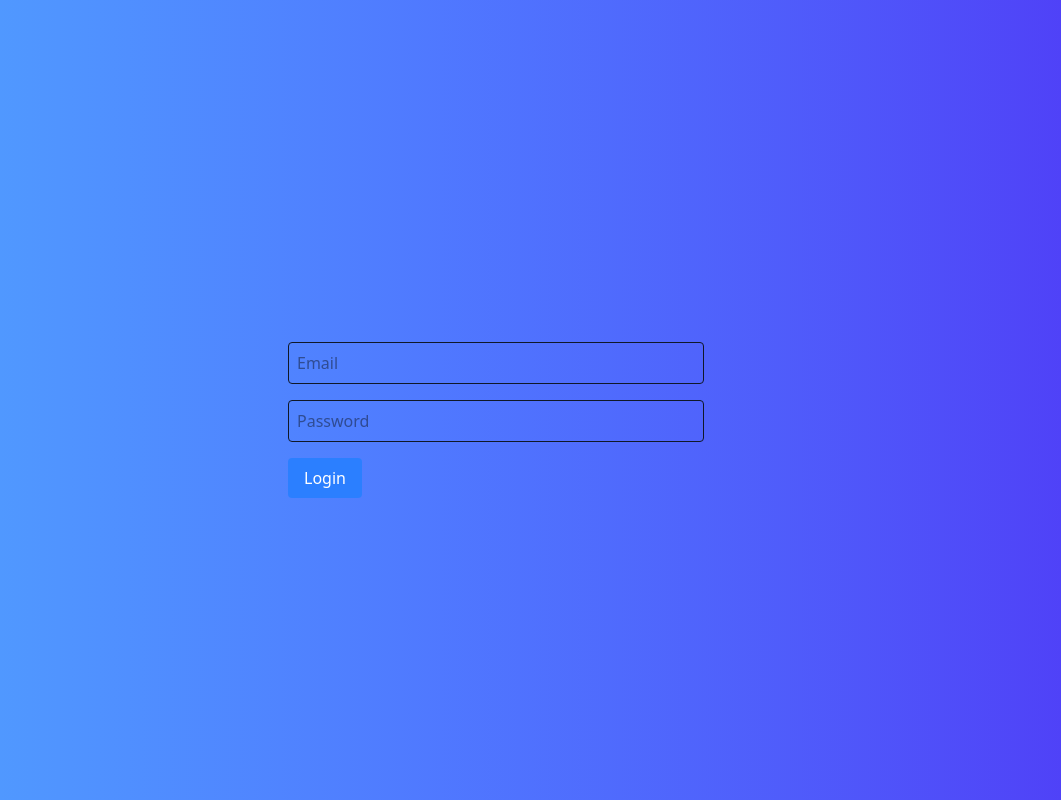
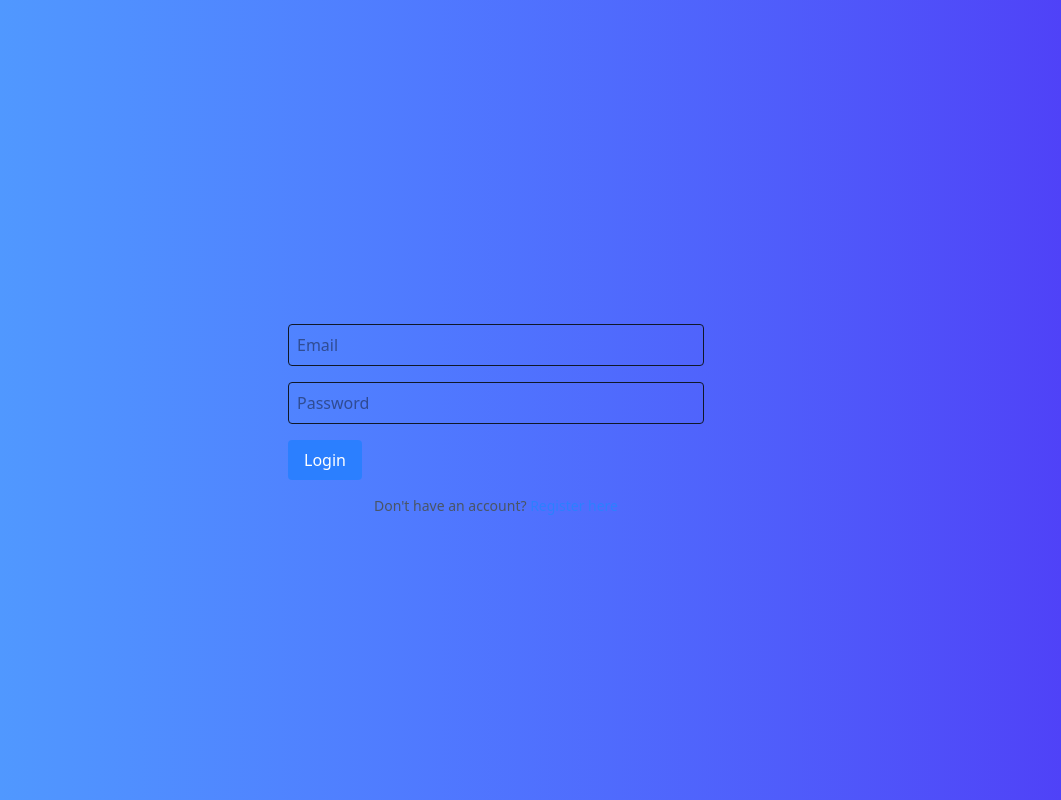
Before and after one commit to Aditi-Ghodke/PGVerse, a React (Vite) app in the folder PGVerse/frontend/: page /login in a window 1280 px wide. Shown: the whole page, without its empty margins (144-1205 px from the left). Built offline with nearby package versions, Linux system fonts and the light colour scheme.

Commit message:
Update Login.jsx

```diff
--- a/PGVerse/frontend/src/pages/Login.jsx
+++ b/PGVerse/frontend/src/pages/Login.jsx
@@ -1,79 +1,7 @@
-// import { useState } from "react";
-// import { useAuth } from "../context/AuthContext";
-// import axios from "axios";
-// import { useNavigate } from "react-router-dom";
-
-// const Login = () => {
-//     const [email, setEmail] = useState("");
-//     const [password, setPassword] = useState("");
-//     const { login } = useAuth();
-//     const navigate = useNavigate();
-
-//     const handleSubmit = async (e) => {
-//         e.preventDefault();
-
-//         try {
-//             const res = await axios.post("http://localhost:8080/auth/login", {
-//                 email,
-//                 password,
-//             });
-
-//             const { token, role, name, id } = res.data;
-
-//             login({ token, role, name, id, email});
-
-//             localStorage.setItem("token", token);
-//             localStorage.setItem("id", id);
-//             localStorage.setItem("name", name);
-//             localStorage.setItem("email", email);
-
-
-//             // Navigate based on role
-//             if (role === "USER") navigate("/user/dashboard");
-//             else if (role === "OWNER") navigate("/owner/dashboard");
-//             else if (role === "ADMIN") navigate("/admin/dashboard");
-//             else navigate("/"); // Fallback
-
-//         } catch (err) {
-//             alert("Login failed");
-//         }
-//     };
-
-//     return (
-//         <form onSubmit={handleSubmit} className="p-4 max-w-md mx-auto mt-10 space-y-4">
-//             <input
-//                 type="email"
-//                 placeholder="Email"
-//                 className="w-full p-2 border"
-//                 value={email}
-//                 onChange={(e) => setEmail(e.target.value)}
-//                 required
-//             />
-//             <input
-//                 type="password"
-//                 placeholder="Password"
-//                 className="w-full p-2 border"
-//                 value={password}
-//                 onChange={(e) => setPassword(e.target.value)}
-//                 required
-//             />
-//             <button type="submit" className="bg-blue-500 text-white px-4 py-2 rounded">
-//                 Login
-//             </button>
-//         </form>
-//     );
-// };
-
-// export default Login;
-
-
-
-
-
 import { useState } from "react";
 import { useAuth } from "../context/AuthContext";
 import axios from "axios";
-import { useNavigate } from "react-router-dom";
+import { useNavigate, Link } from "react-router-dom";
 
 const Login = () => {
   const [email, setEmail] = useState("");
@@ -146,6 +74,12 @@
       >
         Login
       </button>
+       <p className="text-center text-sm text-gray-600">
+        Don't have an account?{" "}
+        <Link to="/register" className="text-blue-500 hover:underline">
+          Register here
+        </Link>
+      </p>
     </form>
   );
 };
```
